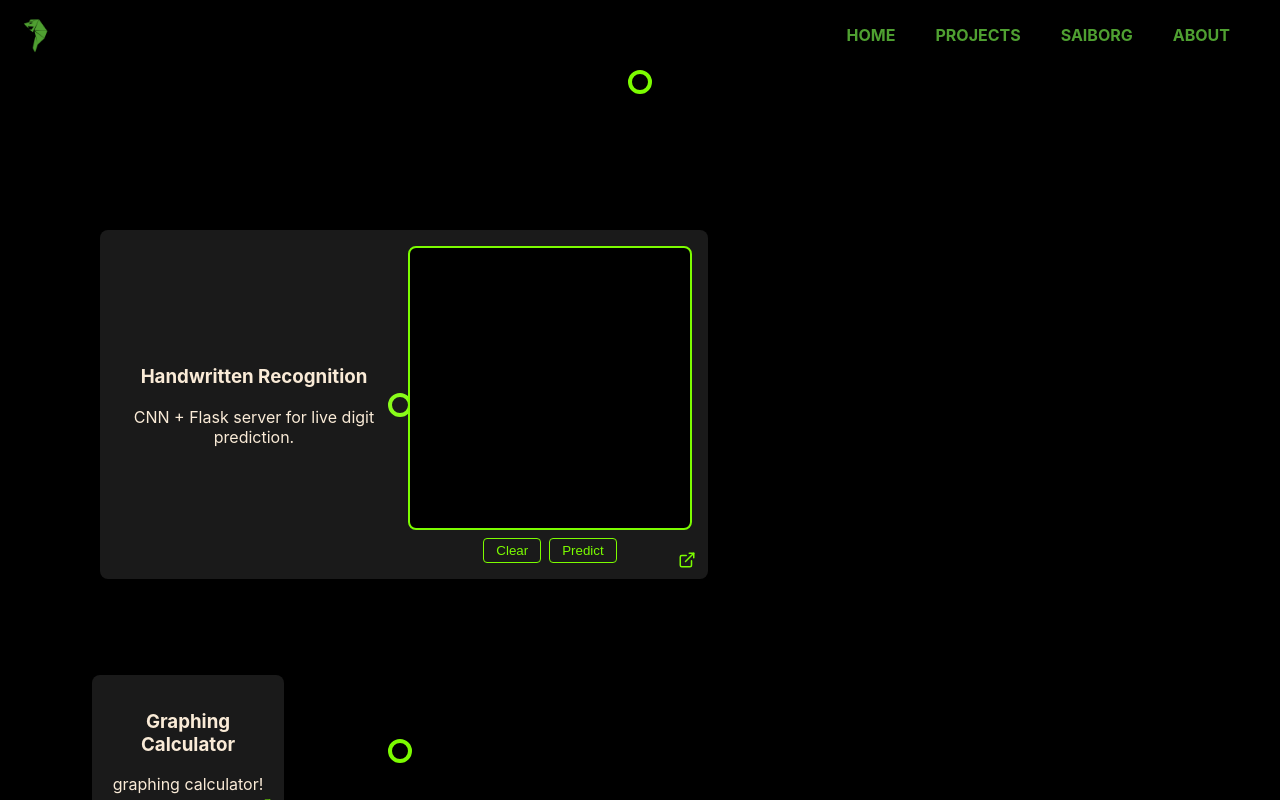
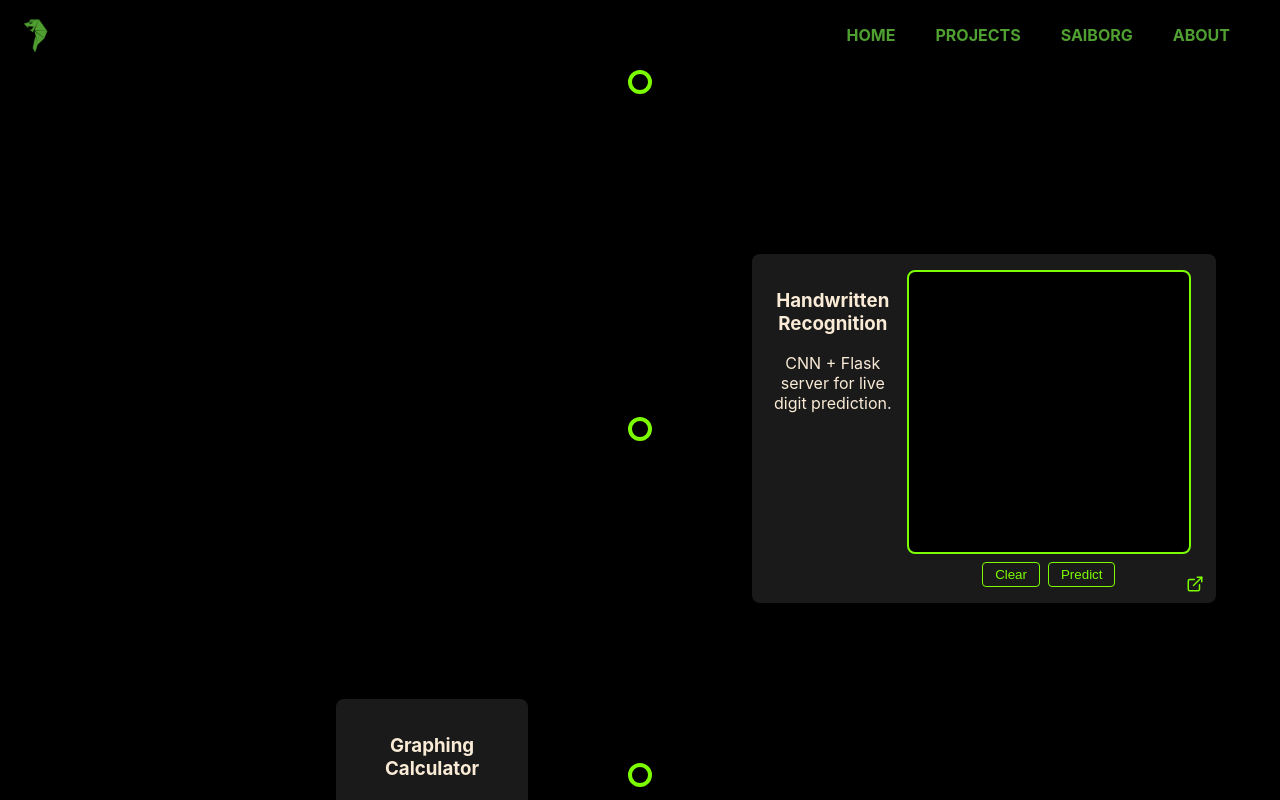
Before and after one commit to SaiChamarty/my-website, a React (Create React App) app: page /projects in a window 1280 px wide. Both pictures are taken after a click on the button 926 px from the left and 427 px from the top of the page. Shown: the top 800 px of the page. Built offline with nearby package versions, Linux system fonts and the light colour scheme; no server answers; a web font is replaced by a local one.

Commit message:
Projects demo bug fixed, closes #30, closes #31

```diff
--- a/src/components/Projects/ProjectContent.jsx
+++ b/src/components/Projects/ProjectContent.jsx
@@ -1,6 +1,8 @@
 // src/components/ProjectContent.jsx
+
+// this is the project block that has the demo, description and names of my projects.
 import React, { useState, useEffect } from "react";
-import { ExternalLink } from "lucide-react";
+import { ExternalLink } from "lucide-react"; // external link for the demo button
 import { motion, AnimatePresence } from "framer-motion";
 import "./Timeline.css";
 
@@ -15,13 +17,16 @@ export default function ProjectContent(props) {
     index
   } = props;
 
+  // for opening and closing of the project demo blocks
   const [open, setOpen] = useState(false);
   const delay = 0.6 * (index + 1);
 
+  // toggle the open state or run the demo
   const handleDemo = () => {
     if (onDemo) onDemo();
     else if (Demo) setOpen(o => !o);
   };
+
   /* let Timeline know when we need the rail shifted */
   useEffect(() => {
     if (shiftOnOpen && notifyShift) notifyShift(open);
@@ -59,10 +64,24 @@ export default function ProjectContent(props) {
           {open && Demo && (
             <motion.div
               className="demo-wrapper"
-              initial={{ width: 0, height: 0, opacity: 0 }}
-              animate={{ width: "auto", height: "auto", opacity: 1 }}
-              exit={{ width: 0, height: 0, opacity: 0 }}
-              transition={{ duration: 0.3 }}
+              style={{
+                width: "40%",
+                overflow: "hidden",
+                transformOrigin: index % 2 === 0
+                  ? "right center"
+                  : "left center",
+              }}
+              initial={{ scale: 0, opacity: 0 }}
+              animate={{ scale: 1, opacity: 1 }}
+              exit={{
+                scale: 0,
+                opacity: 0,
+                transition: { duration: 0 }    // ← instant vanish
+              }}
+              transition={{
+                scale:   { duration: 0.5, ease: [0.4, 0, 0.2, 1] },
+                opacity: { duration: 0.3, ease: "easeInOut" }
+              }}
             >
               <Demo />
             </motion.div>
--- a/src/components/Projects/Projects.css
+++ b/src/components/Projects/Projects.css
@@ -11,7 +11,7 @@
 
 html {
   font-size: 16px;
-  overflow-x: hidden;
+  overflow-x: visible;
 }
 
 
--- a/src/components/Projects/Timeline.css
+++ b/src/components/Projects/Timeline.css
@@ -12,9 +12,11 @@
   position: relative;
   padding: 4rem 0;
   width: 90%;
-  max-width: 600px;
+  max-width: none;
   margin: 0 auto;
-  transform: translateY(1.5rem);
+  transform: translateY(1.5rem); /* this is for moving the timeline a tad bit down*/
+  --rail-offset: 0%;              /* default */
+  transition: --rail-offset 0.35s ease;   /* animates smoothly */
 }
 
 /*------This part is for the straight loading timeline-------*/
@@ -49,23 +51,18 @@
   cursor: pointer; /* Make the whole item clickable and change cursor */
 }
 
-/* ---------- rail shift when a wide card is open ---------- */
-/* I observed that along with the timeline, the box is also moving 40% to the left ^^^^^^*/
-.timeline--shift {
-  transform: translateX(-40%);
-  transition: transform 0.35s ease;
-}
-
-
-/* ---------- new utility styles ---------- */
+/*------------------------content open-----------------------------*/
 
 .content.open {
   display: flex;
   flex-direction: row;
-  gap: 1rem;
-  width: clamp(22rem, 60vw, 48rem);
-  /* ---------- tweak open card so 40 % grows left, 60 % right ---------- */
-  transform: translateX(-40%);      /* push 40 % to the left */
+  width: clamp(22rem, 40vw, 48rem);
+}
+
+.text-stack { flex: 1 1 auto; }
+.demo-wrapper {
+  flex: 0 0 70%;
+  margin-left: auto;
 }
 
 /* ---------- handwritten demo widget ---------- */
@@ -100,7 +97,6 @@
   background: black;
   touch-action: none;           /* smoother drawing on touch */
 }
-
 /* ------------------ end ----------------------- */
 
 /* ---------- icon bar bottom‑right ------------- */
@@ -144,8 +140,6 @@
 .timeline-item:nth-child(odd) .content {
   animation: fadeRight 0.6s ease-out forwards;
   animation-delay: 0.5s; /* after branchGrow */
-  margin-right: -0.5rem;   /* original offset the other direction */
-  margin-left: 0;       /* reset the opposite side */
   text-align: center;   /* center the text */
 }
 .timeline-item:nth-child(odd) {
@@ -156,9 +150,36 @@
 .timeline-item:nth-child(even) .content {
   animation: fadeLeft 0.6s ease-out forwards;
   animation-delay: 0.5s;
-  margin-left: -0.5rem;    /* original horizontal offset */
   margin-right: 0;      /* make sure the other side is zero */
   text-align: center;   /* center the text inside */
+}
+
+/*————— flush-to-branch on load —————*/
+
+/* Even items live on the LEFT of the spine → lock their RIGHT edge at branch */
+.timeline-item:nth-child(even) .content {
+  margin-left: auto;   /* free left side */
+  margin-right: calc(50% + var(--branch-length) + 1rem);
+}
+
+/* Odd items live on the RIGHT of the spine → lock their LEFT edge at branch */
+.timeline-item:nth-child(odd) .content {
+  margin-left:  calc(50% + var(--branch-length) + 1rem);
+  margin-right: auto;  /* free right side */
+}
+
+/*————— grow-in-place on open —————*/
+
+/* Even opens should expand LEFT, so keep the right-lock, free the left */
+.timeline-item:nth-child(even) .content.open {
+  margin-left: auto !important;
+  margin-right: calc(50% + var(--branch-length) + 1rem) !important;
+}
+
+/* Odd opens should expand RIGHT, so keep the left-lock, free the right */
+.timeline-item:nth-child(odd) .content.open {
+  margin-left: calc(50% + var(--branch-length) + 1rem) !important;
+  margin-right: auto !important;
 }
 
 /* match the length of your static offset */
@@ -192,8 +213,6 @@
 
   /* center everything, stacked vertically */
   display: flex;
-  flex-direction: column;
-  align-items: center;      /* horizontal centering */
   justify-content: center;  /* vertical centering */
 
   text-align: center;
--- a/src/demos/HandwrittenDemo.jsx
+++ b/src/demos/HandwrittenDemo.jsx
@@ -63,11 +63,14 @@ export default function HandwrittenDemo() {
       pixels.push(1 - data[i] / 255);
     }
 
+    console.time("predict-click");
+    console.log("Button clicked – firing request");
+
     try {
       const res  = await fetch("https://ml.junebase.com/predict", {
         method : "POST",
         headers: { "Content-Type": "application/json" },
-        body   : JSON.stringify({ image: pixels })
+        body   : JSON.stringify({ pixels })
       });
       const { prediction, confidence } = await res.json();
       setPrediction({ prediction, confidence: (confidence * 100).toFixed(1) });
@@ -75,6 +78,8 @@ export default function HandwrittenDemo() {
       console.error(err);
       setPrediction({ error: "API error – see console" });
     }
+
+    console.timeEnd("predict-click");
   };
 
   /* ---------- UI ---------- */
```
